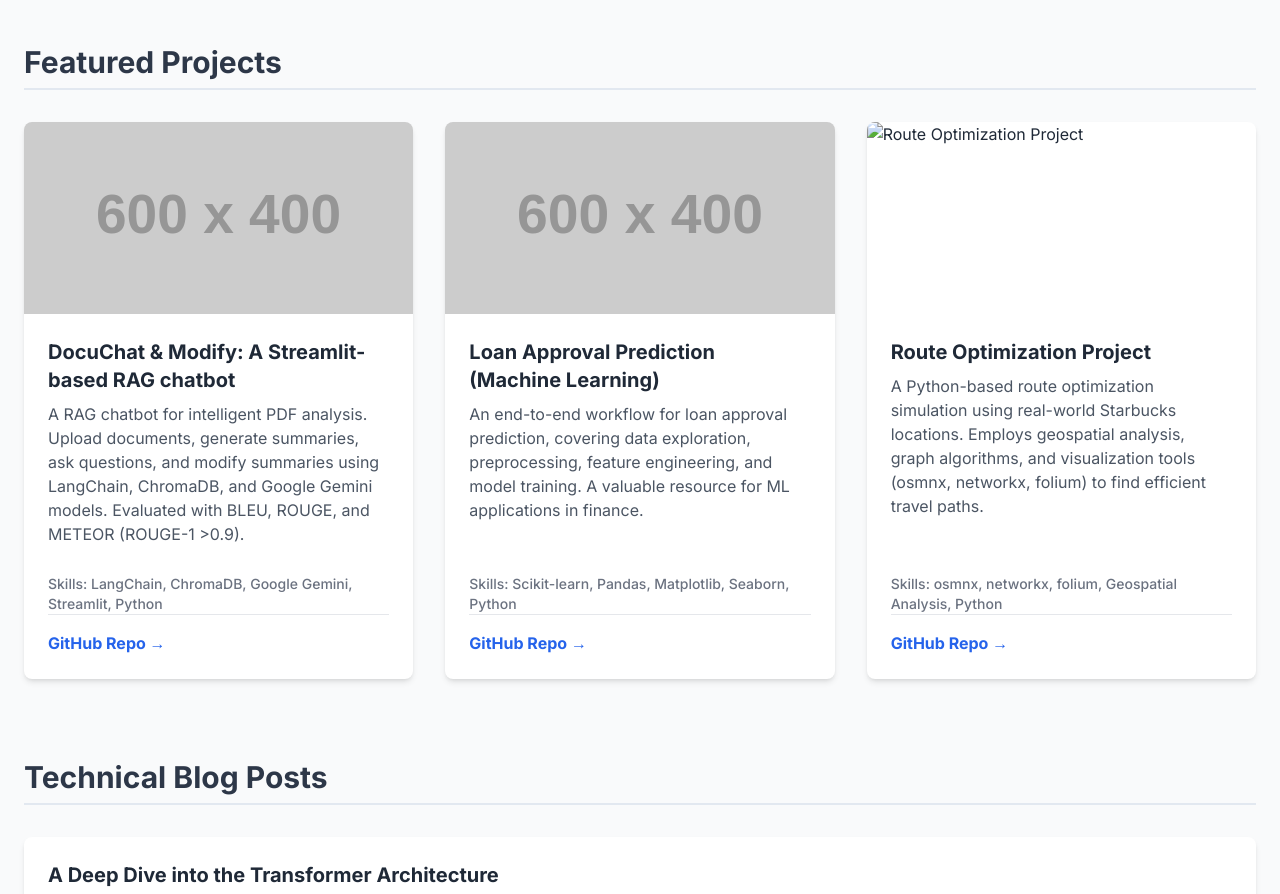
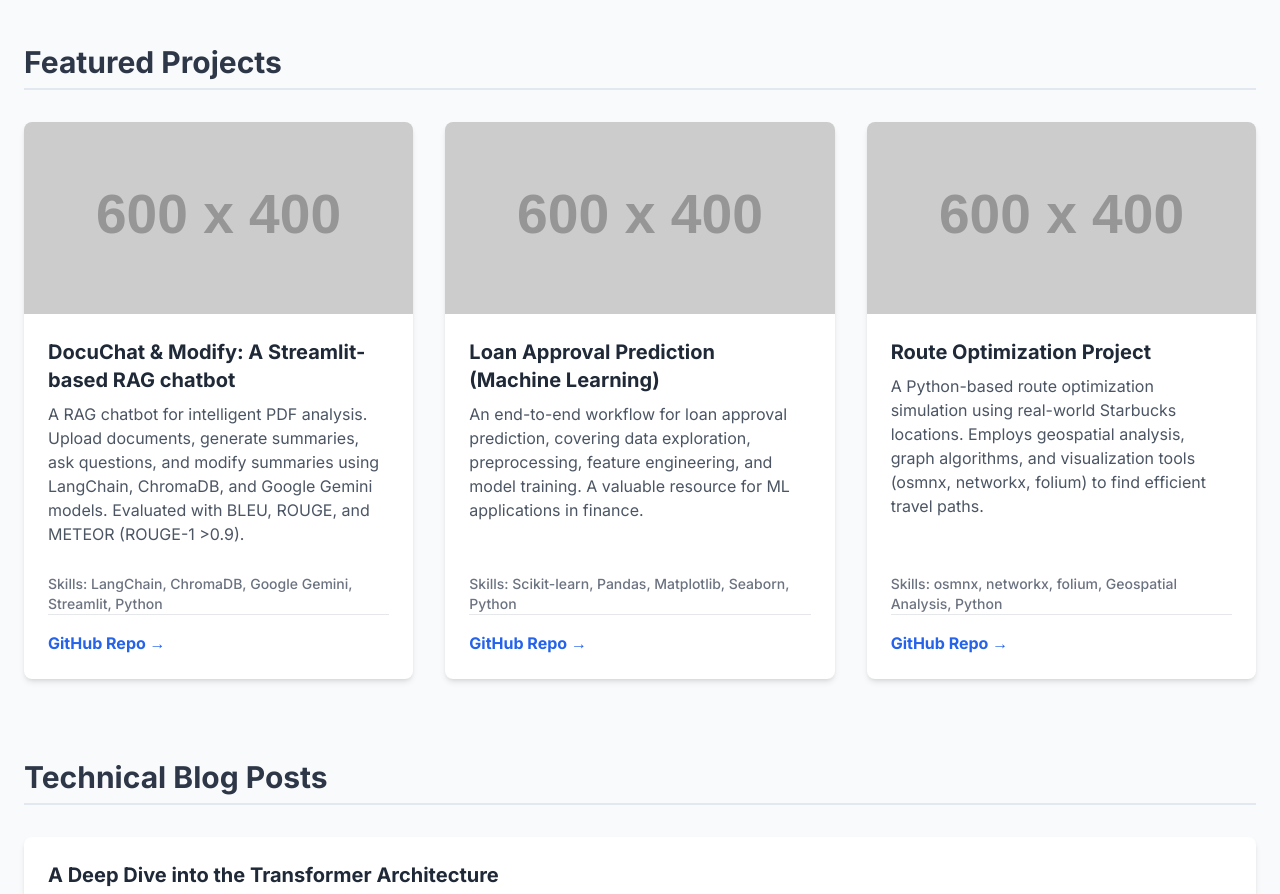
Before and after one commit to SomeshRewadkar/SomeshRewadkar.github.io, a plain HTML site: page index.html in a window 1280 px wide. Shown: the part 1680-2574 px from the top of the page. Drawn offline with nearby package versions, Linux system fonts and the light colour scheme; placeholder pictures from the web are drawn by us.

Commit message:
Update index.html

```diff
--- a/index.html
+++ b/index.html
@@ -140,7 +140,7 @@
                         <h3 class="text-xl font-bold mb-2">Loan Approval Prediction (Machine Learning)</h3>
                         <p class="text-gray-600 mb-4 flex-grow">
                             An end-to-end workflow for loan approval prediction, covering data exploration, preprocessing, feature engineering, and model training. A valuable resource for ML applications in finance.
-                        </S>
+                        </p>
                         <p class="text-sm text-gray-500 mt-3 font-medium">
                             Skills: Scikit-learn, Pandas, Matplotlib, Seaborn, Python
                         </p>
@@ -151,7 +151,7 @@
                 </div>
 
                 <div class="bg-white rounded-lg shadow-md overflow-hidden flex flex-col hover:shadow-xl transition-shadow duration-300">
-                    <img src="https->//placehold.co/600x400/e0f2fe/0891b2?text=Route+Optimization" alt="Route Optimization Project" class="w-full h-48 object-cover">
+                    <img src="httpsG://placehold.co/600x400/e0f2fe/0891b2?text=Route+Optimization" alt="Route Optimization Project" class="w-full h-48 object-cover">
                     <div class="p-6 flex flex-col flex-grow">
                         <h3 class="text-xl font-bold mb-2">Route Optimization Project</h3>
                         <p class="text-gray-600 mb-4 flex-grow">
```
